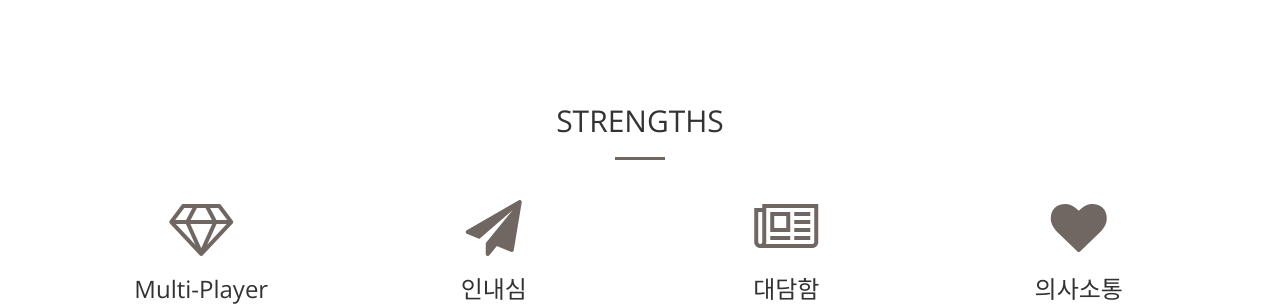
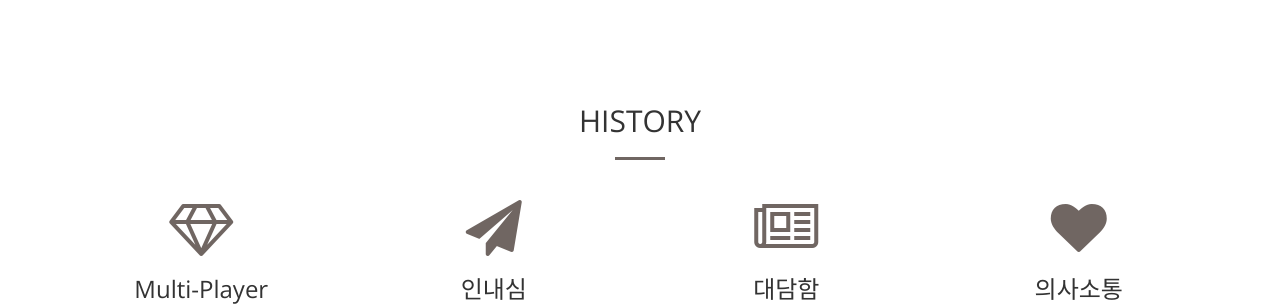
Before and after one commit to ymdev2023/ymdev2023.github.io, a Jekyll site: the page built from index.html, in a window 1280 px wide and 900 px high, scrolled down 1536 px. Shown: the part 160-466 px from the top of the window. Built offline with Jekyll 4.4.1, drawn with Linux system fonts in a browser that asks for light colours.

Commit message:
Update history.html

```diff
--- a/_includes/history.html
+++ b/_includes/history.html
@@ -2,7 +2,7 @@
     <div class="container">
         <div class="row">
             <div class="col-lg-12 text-center">
-                <h2 class="section-heading">STRENGTHS</h2>
+                <h2 class="section-heading">HISTORY</h2>
                 <hr class="primary">
             </div>
         </div>
```
